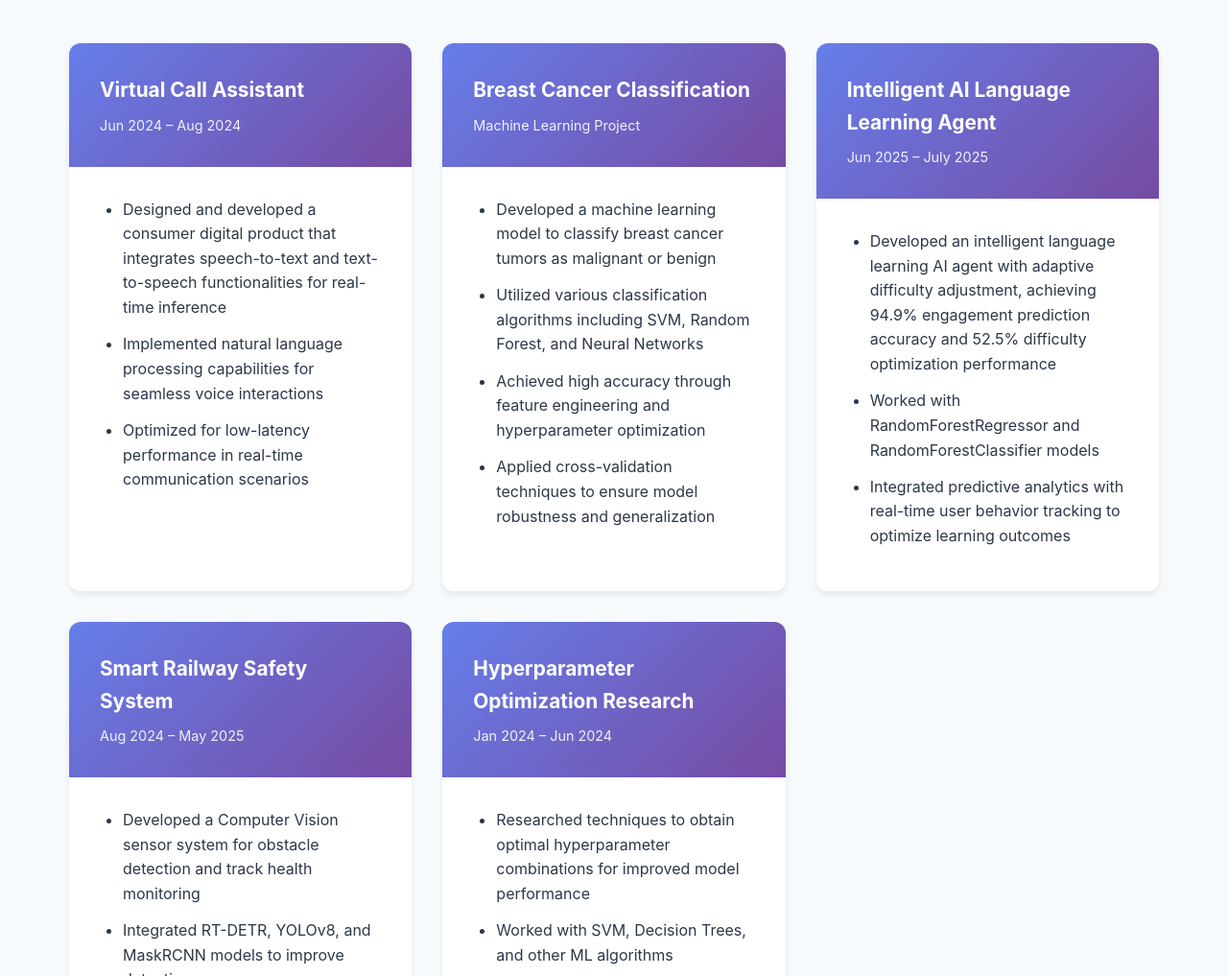
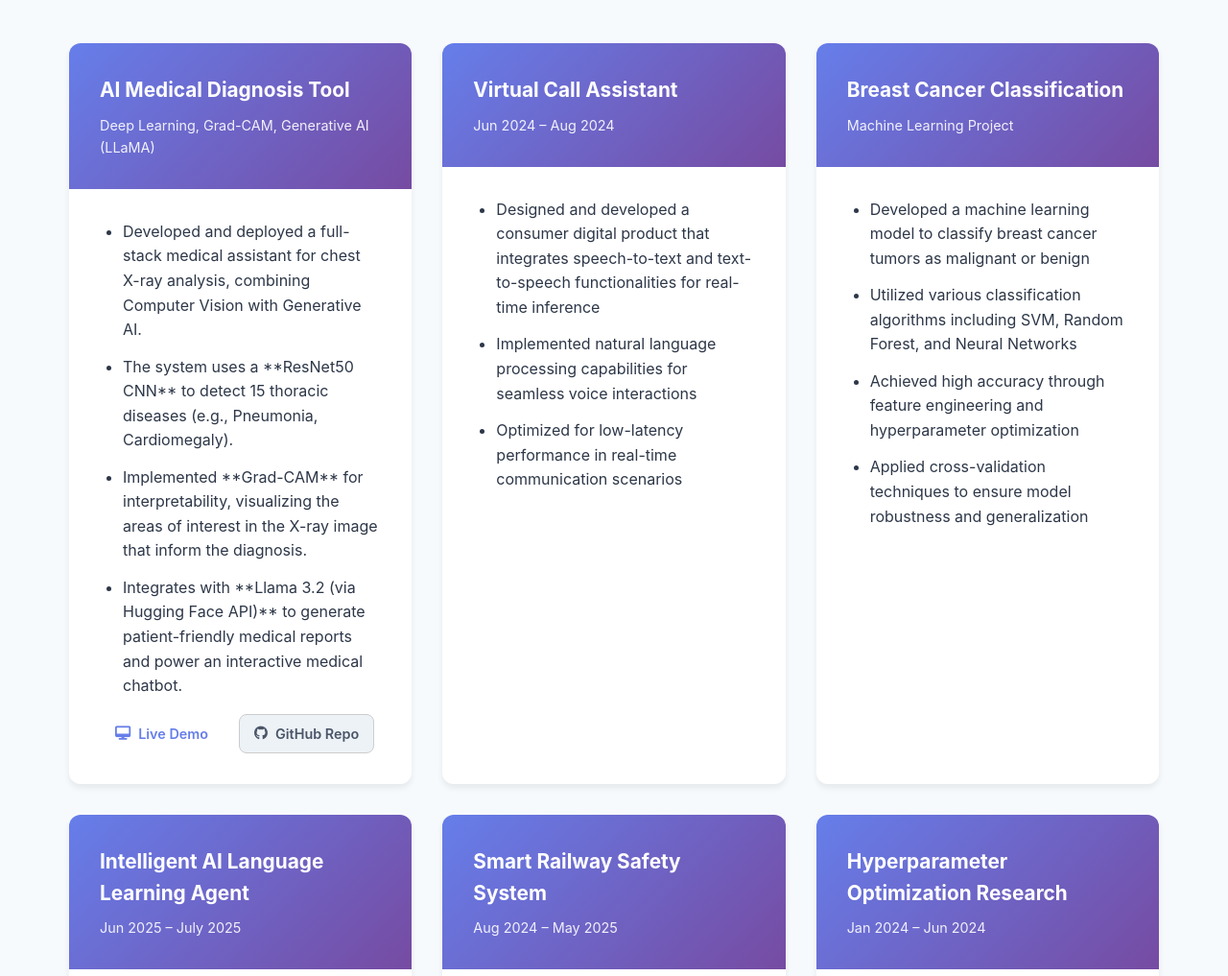
Before and after one commit to chaturyaganne/portfolio, a plain HTML site: page index.html in a window 1280 px wide. Shown: the part 2612-3629 px from the top of the page at 96% size. Drawn offline with Linux system fonts and the light colour scheme.

Commit message:
Add project card for AI Medical Diagnosis Tool
Added a new project card for the AI Medical Diagnosis Tool, detailing its features and providing links to the live demo and GitHub repository.

```diff
--- a/index.html
+++ b/index.html
@@ -102,6 +102,15 @@
             text-decoration: none;
             font-weight: 600;
             transition: all 0.3s;
+            cursor: pointer; /* Ensure buttons are clickable */
+        }
+
+        /* New button style for projects */
+        .project-btn {
+            padding: 8px 15px !important;
+            font-size: 0.9rem !important;
+            text-decoration: none;
+            border: 1px solid transparent;
         }
 
         .btn-primary {
@@ -238,6 +247,12 @@
 
         .project-body li {
             margin-bottom: 0.8rem;
+        }
+
+        .project-body a.btn-secondary {
+            background: #edf2f7 !important;
+            color: #4a5568 !important;
+            border: 1px solid #ccc !important;
         }
 
         /* Skills */
@@ -424,6 +439,30 @@
     <section id="projects">
         <h2>Projects</h2>
         <div class="projects-grid">
+
+            <div class="project-card">
+                <div class="project-header">
+                    <h3>AI Medical Diagnosis Tool</h3>
+                    <div class="project-meta">Deep Learning, Grad-CAM, Generative AI (LLaMA)</div>
+                </div>
+                <div class="project-body">
+                    <ul>
+                        <li>Developed and deployed a full-stack medical assistant for chest X-ray analysis, combining Computer Vision with Generative AI.</li>
+                        <li>The system uses a **ResNet50 CNN** to detect 15 thoracic diseases (e.g., Pneumonia, Cardiomegaly).</li>
+                        <li>Implemented **Grad-CAM** for interpretability, visualizing the areas of interest in the X-ray image that inform the diagnosis.</li>
+                        <li>Integrates with **Llama 3.2 (via Hugging Face API)** to generate patient-friendly medical reports and power an interactive medical chatbot.</li>
+                    </ul>
+                    <div style="margin-top: 1rem; display: flex; gap: 1rem;">
+                        <a href="https://chaturyaganne.github.io/medical_diaganois_tool/" target="_blank" class="btn btn-primary project-btn">
+                            <i class="fas fa-desktop"></i> Live Demo
+                        </a>
+                        <a href="https://github.com/chaturyaganne/medical_diaganois_tool" target="_blank" class="btn btn-secondary project-btn">
+                            <i class="fab fa-github"></i> GitHub Repo
+                        </a>
+                    </div>
+                </div>
+            </div>
+
             <div class="project-card">
                 <div class="project-header">
                     <h3>Virtual Call Assistant</h3>
```
